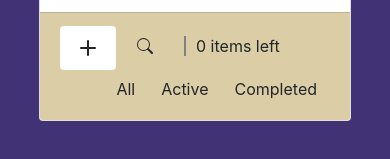
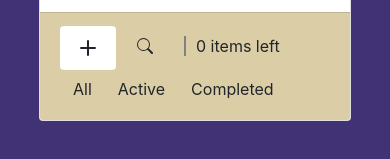
Before and after one commit to karthiks24/Todo-app, a React (Create React App) app: page / in a window 390 px wide. Shown: the part 425-584 px from the top of the page. Built offline with nearby package versions, Linux system fonts and the light colour scheme.

Commit message:
mobile responsive buttons

```diff
--- a/src/component/Footer.js
+++ b/src/component/Footer.js
@@ -42,7 +42,7 @@ function Footer() {
       <span className='vl' />
       <span>{`${pendingTask.length} items left`}</span>
 
-      <div className='float-right'>
+      <div className='footer-button'>
         <button
           type='button'
           className={buttonStyles("all")}
--- a/src/scss/App.scss
+++ b/src/scss/App.scss
@@ -17,8 +17,10 @@ div {
   &.text-strike {
     text-decoration: line-through;
   }
-  &.float-right {
-    float: right;
+  &.footer-button {
+    @media only screen and (min-width: 600px) {
+      float: right;
+    }
   }
 }
 
```
